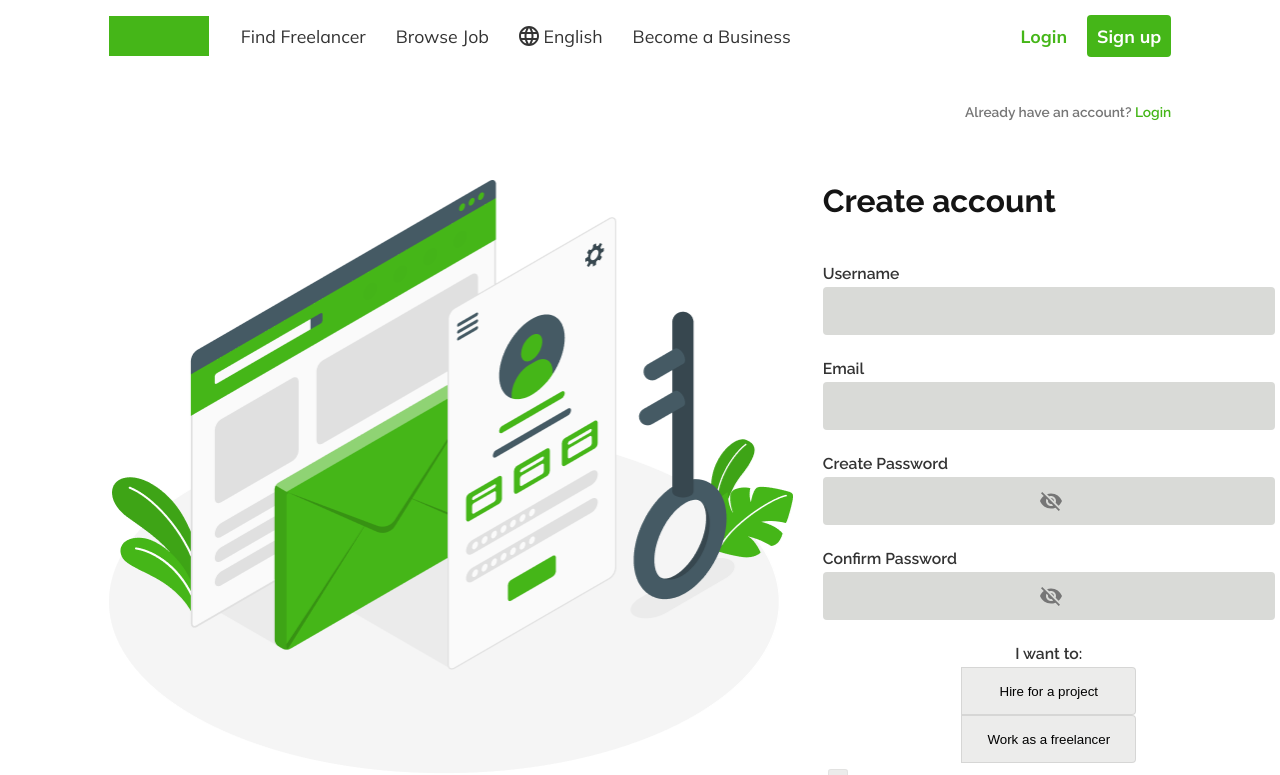
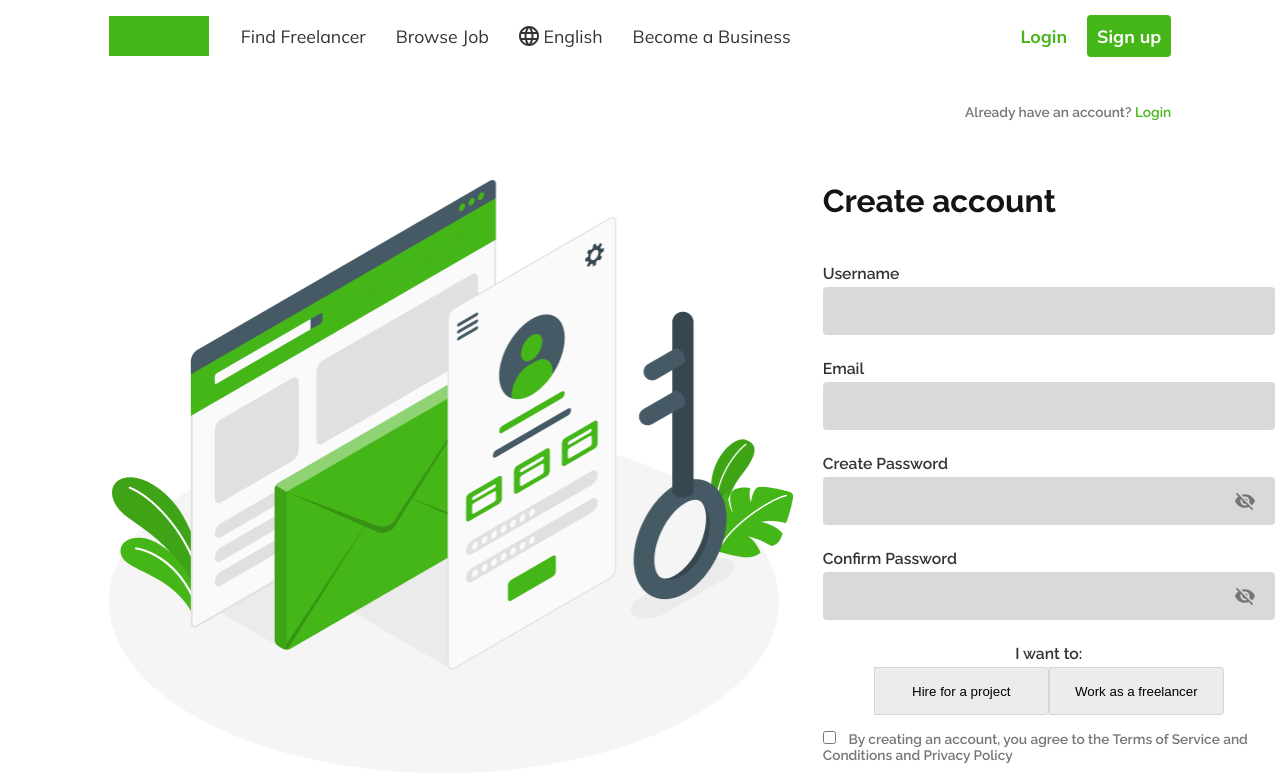
Before and after one commit to areel007/vangold, a React (Create React App) app in the folder Documents/GitHub/vangold/: page /sign-up in a window 1280 px wide. Shown: the top 775 px of the page. Built offline with nearby package versions, Linux system fonts and the light colour scheme.

Commit message:
signup signin reset-paswrd updated

```diff
--- a/Documents/GitHub/vangold/src/component/core-ui/auth/sign-up-form/sign-up-form.css
+++ b/Documents/GitHub/vangold/src/component/core-ui/auth/sign-up-form/sign-up-form.css
@@ -1,6 +1,3 @@
-.sign-up__form {
-  margin-bottom: 6rem;
-}
 h1.form__title {
   font-size: var(--fs-32);
   font-family: var(--raleway);
@@ -25,14 +22,14 @@ h1.form__title {
 }
 .input__box {
   display: flex;
-  max-width: 100%;
   align-items: center;
+  width: 452px;
+  height: 48px;
   background-color: #d9dad7;
   border-radius: 0.4rem;
 }
 .input__box input {
-  max-width: 452px;
-  height: 48px;
+  width: 95%;
   border: none;
   outline: none;
   margin-right: 2rem;
@@ -49,6 +46,7 @@ h1.form__title {
   align-items: center;
   justify-content: center;
   flex-direction: column;
+  margin-bottom: 16px;
 }
 .sign-up-options p {
   text-align: center;
@@ -57,6 +55,9 @@ h1.form__title {
   font-size: var(--fs-16);
   color: #333;
   margin-bottom: 0.4rem;
+}
+.option-buttons{
+  display: flex;
 }
 .option-buttons .option-btn {
   width: 175px;
@@ -86,7 +87,7 @@ h1.form__title {
 .signin__terms input {
   margin-right: 0.6rem;
 }
-.signin__terms input[type="checkbox"] + label {
+/* .signin__terms input[type="checkbox"] + label {
   display: block;
   margin: 0.2em;
   cursor: pointer;
@@ -110,7 +111,6 @@ h1.form__title {
   margin-right: 0.2em;
   vertical-align: bottom;
   color: transparent;
-  /* transition: .2s; */
 }
 
 .signin__terms input[type="checkbox"] + label:active:before {
@@ -119,7 +119,7 @@ h1.form__title {
 
 .signin__terms input[type="checkbox"]:checked + label:before {
   color: #000;
-}
+} */
 .create__account__button {
   width: 452px;
   height: 48px;
@@ -173,8 +173,7 @@ h1.form__title {
   flex-direction: column;
 }
 .icon-btns button {
-  width: 452px;
-  height: 48px;
+  width: 100%;
   margin-bottom: 1.6rem;
   display: flex;
   align-items: center;
```
